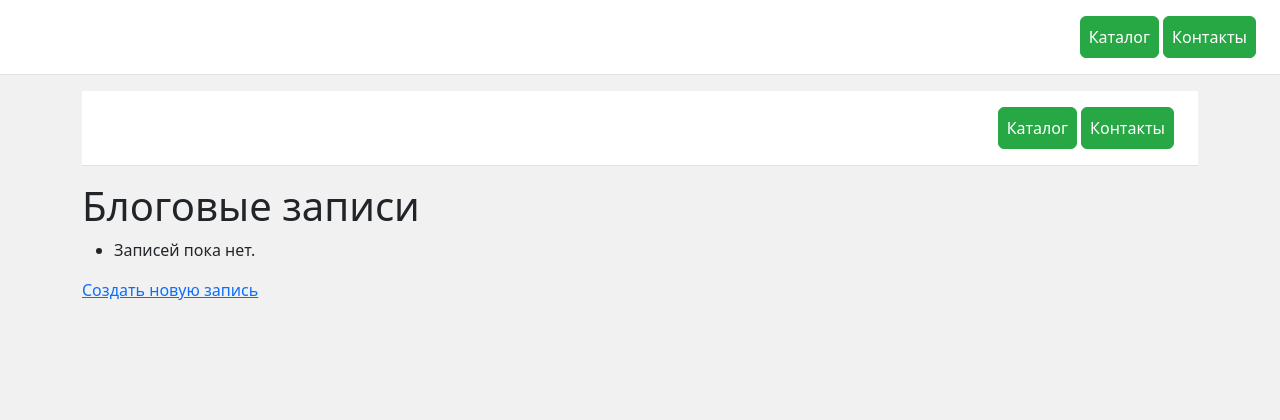
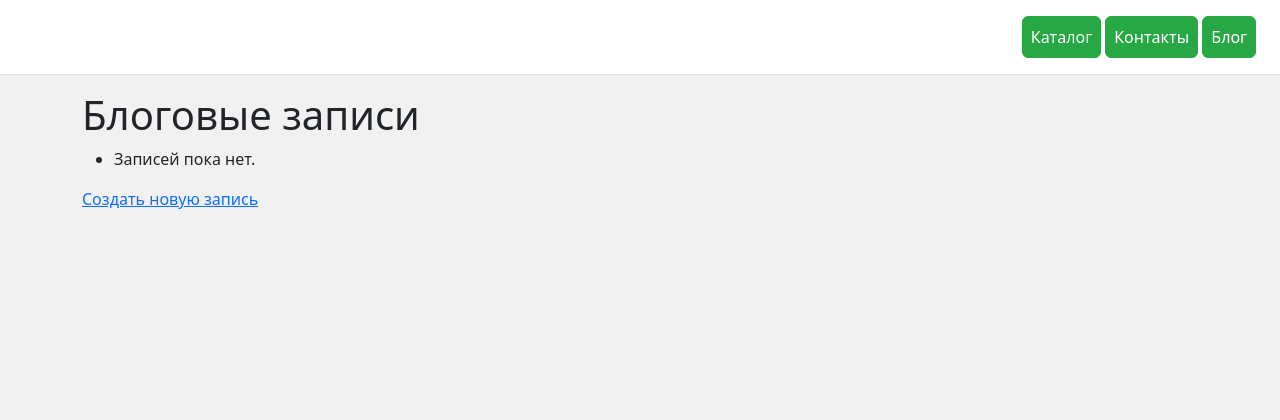
Before and after one commit to meirabeloritskaya/Online_store, a Django app: page /blog/ in a window 1280 px wide. Shown: the top 420 px of the page. Run offline with Django 5.2, Linux system fonts and the light colour scheme; data that the repository does not hold is empty.

Commit message:
fix env.example and add button blog on home.html

```diff
--- a/blog/templates/blog/blogpost_list.html
+++ b/blog/templates/blog/blogpost_list.html
@@ -3,7 +3,6 @@
 {% block title %}Список записей блога{% endblock %}
 
 {% block content %}
-  {% include 'blog/navbar.html' %}
   <h1>Блоговые записи</h1>
   <ul>
     {% for post in blogposts %}
--- a/catalog/templates/navbar.html
+++ b/catalog/templates/navbar.html
@@ -3,5 +3,6 @@
     <nav class="ms-5">
         <a class="p-2 btn btn-primary" href="/">Каталог</a>
         <a class="p-2 btn btn-primary" href="/contacts/">Контакты</a>
+        <a class="p-2 btn btn-primary" href="{% url 'blog:blogpost_list' %}">Блог</a>
     </nav>
 </div>
--- a/catalog/views.py
+++ b/catalog/views.py
@@ -2,6 +2,7 @@ from django.views.generic import ListView
 from .models import Product
 from django.views.generic import TemplateView
 from django.views.generic import DetailView
+
 
 class HomeView(ListView):
     model = Product
```
Also changed, not shown: 1 other file.
